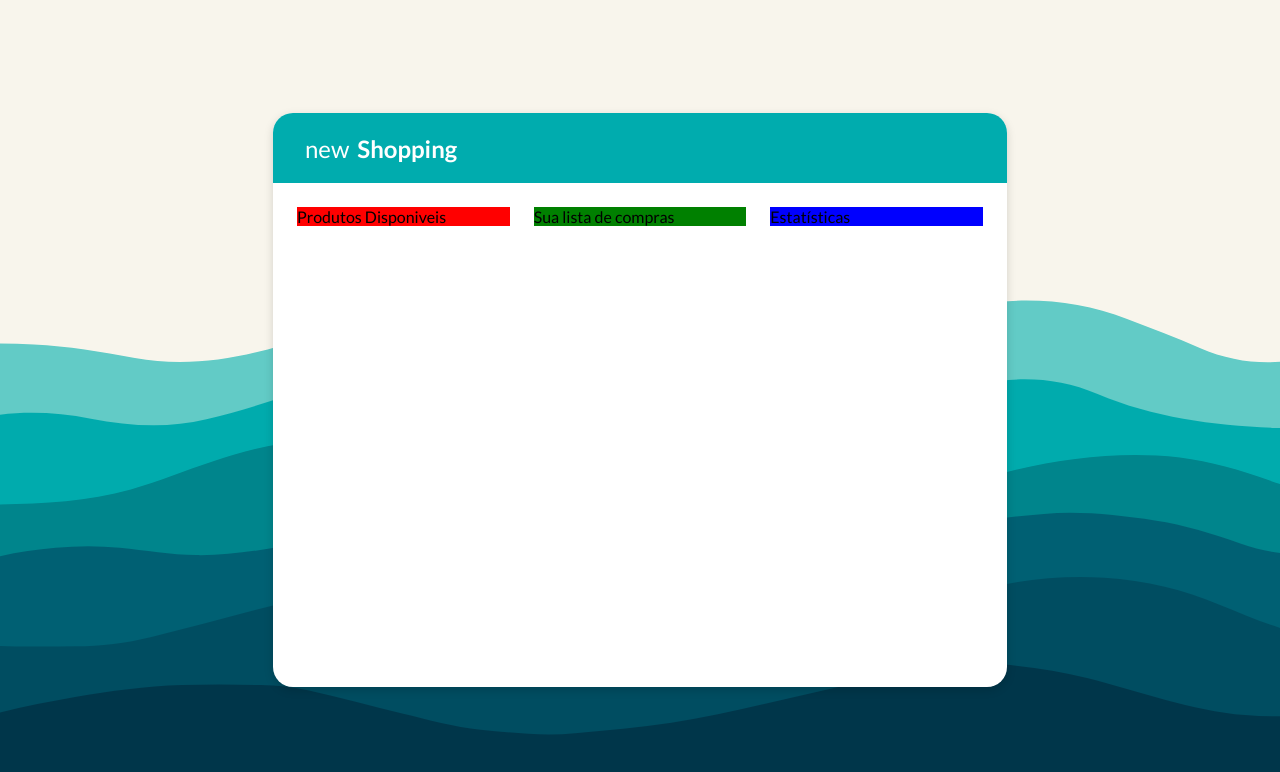
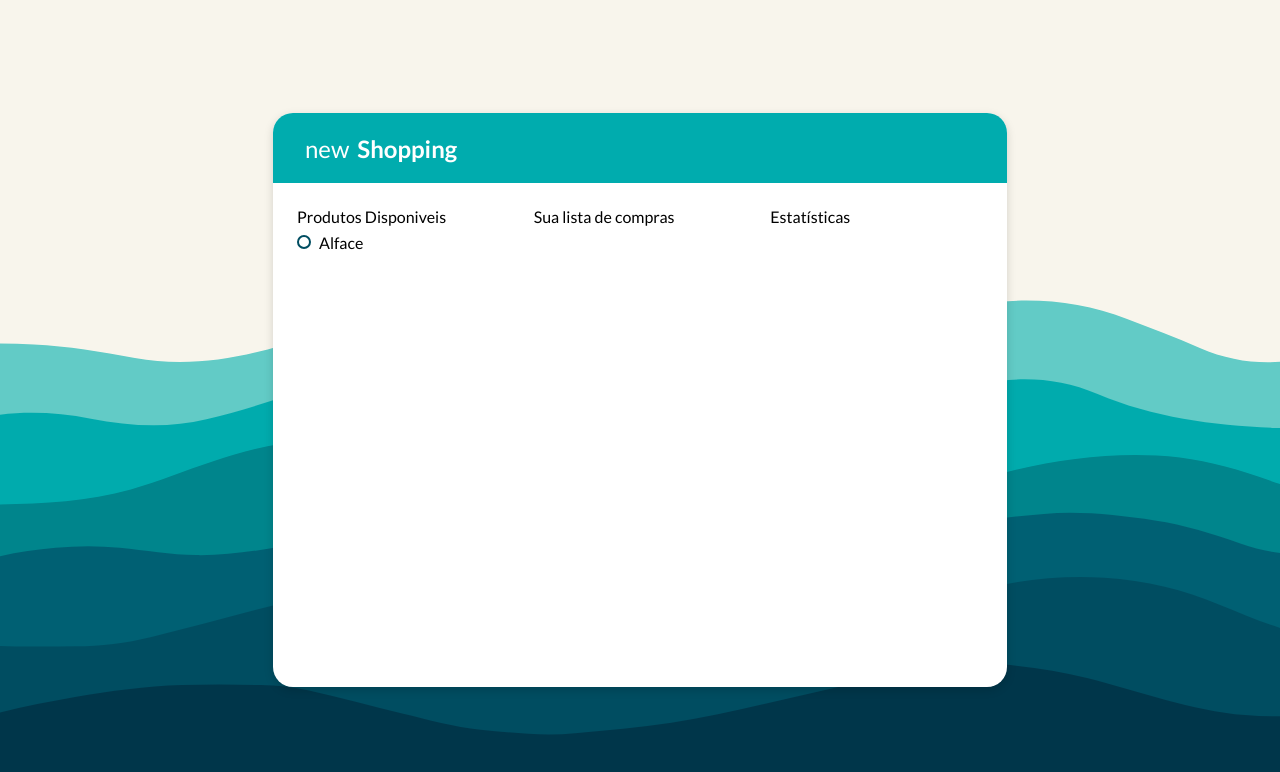
Before and after one commit to matheusrlan/Shopping, a React (Create React App) app: page / in a window 1280 px wide. Shown: the top 772 px of the page. Built offline with nearby package versions, Linux system fonts and the light colour scheme.

Commit message:
add checkbox shared component

```diff
--- a/src/components/App/App.jsx
+++ b/src/components/App/App.jsx
@@ -1,20 +1,29 @@
-import React from 'react'
+import React, { useState } from 'react'
+import Checkbox from '../../shared/Checkbox'
 import AppContainer from '../AppContainer'
 import AppHeader from '../AppHeader'
 import { Container, Wrapper } from './App.styles'
 
 function App () {
+    const [lettuce, setLettuce] = useState()
+
+
     return <Wrapper>
         <Container>
           <AppHeader />
             <AppContainer
-            left={<div style={{backgroundColor: 'red'}}>
+                left={<div>
                     Produtos Disponiveis
+                    <Checkbox
+                    value={lettuce}
+                    title="Alface"
+                    onClick={() => setLettuce(!lettuce)}
+                    />
                 </div>}
-            middle={<div style={{backgroundColor: 'green'}}>
+                middle={<div>
                     Sua lista de compras
                 </div>}
-            right={<div style={{backgroundColor: 'blue'}}>
+                right={<div>
                     Estatísticas
                 </div>}
         />
--- /dev/null
+++ b/src/shared/Checkbox/Checkbox.jsx
@@ -0,0 +1,11 @@
+import React from 'react'
+import { Indicator, Wrapper } from './Checkbox.styles'
+
+function Checkbox ({ value, title, onClick }) {
+    return <Wrapper onClick={onClick}>
+        <Indicator value={value} />
+        {title}
+    </Wrapper>
+}
+
+export default Checkbox
--- /dev/null
+++ b/src/shared/Checkbox/Checkbox.styles.js
@@ -0,0 +1,24 @@
+import styled from 'styled-components'
+
+export const Wrapper = styled.div`
+height: 32px;
+
+display: flex;
+align-items: center;
+cursor: default;
+`
+
+export const Indicator = styled.div`
+height: 14px;
+width: 14px;
+
+border-radius: 7px;
+
+${props => props.value ? 'background-color: #004d61;' : ''}
+
+border: 2px solid #004d61;
+
+margin-right: 8px;
+cursor: pointer;
+
+`
--- /dev/null
+++ b/src/shared/Checkbox/index.js
@@ -0,0 +1 @@
+export { default } from './Checkbox'
```
Lines whose indentation alone changed are shown as unchanged.
